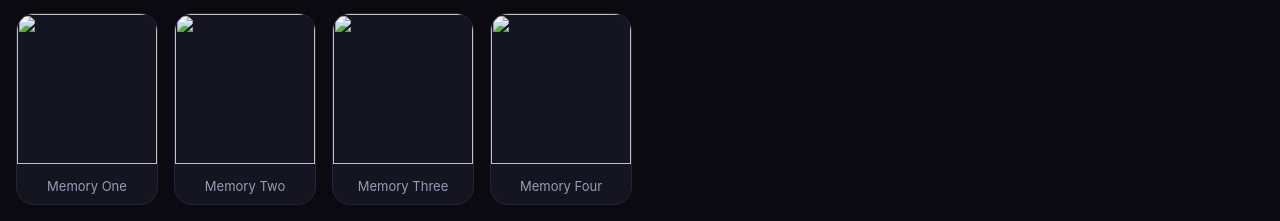
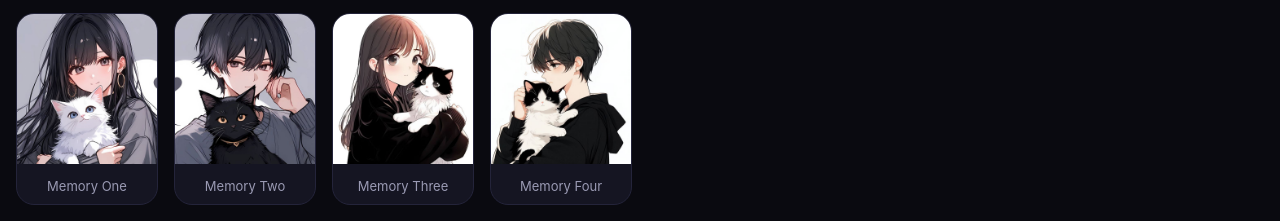
Before and after one commit to DarkDevil235/One-view-gallery, a plain HTML site: page video gallery.html in a window 1280 px wide. Shown: the part 1571-1792 px from the top of the page. Drawn offline with Linux system fonts and the light colour scheme.

Commit message:
Update video gallery.html

```diff
--- a/video gallery.html
+++ b/video gallery.html
@@ -147,22 +147,22 @@
 <div class="gallery">
 
   <div class="image-card" onclick="openImage(this.querySelector('img').src)">
-    <img src="/Images/image1">
+    <img src="/Images/image1.jpg">
     <div class="image-name">Memory One</div>
   </div>
 
   <div class="image-card" onclick="openImage(this.querySelector('img').src)">
-    <img src="/Images/image2">
+    <img src="/Images/image2.jpg">
     <div class="image-name">Memory Two</div>
   </div>
 
   <div class="image-card" onclick="openImage(this.querySelector('img').src)">
-    <img src="/Images/image3">
+    <img src="/Images/image3.jpg">
     <div class="image-name">Memory Three</div>
   </div>
 
   <div class="image-card" onclick="openImage(this.querySelector('img').src)">
-    <img src="/Images/image4">
+    <img src="/Images/image4.jpg">
     <div class="image-name">Memory Four</div>
   </div>
 
```
